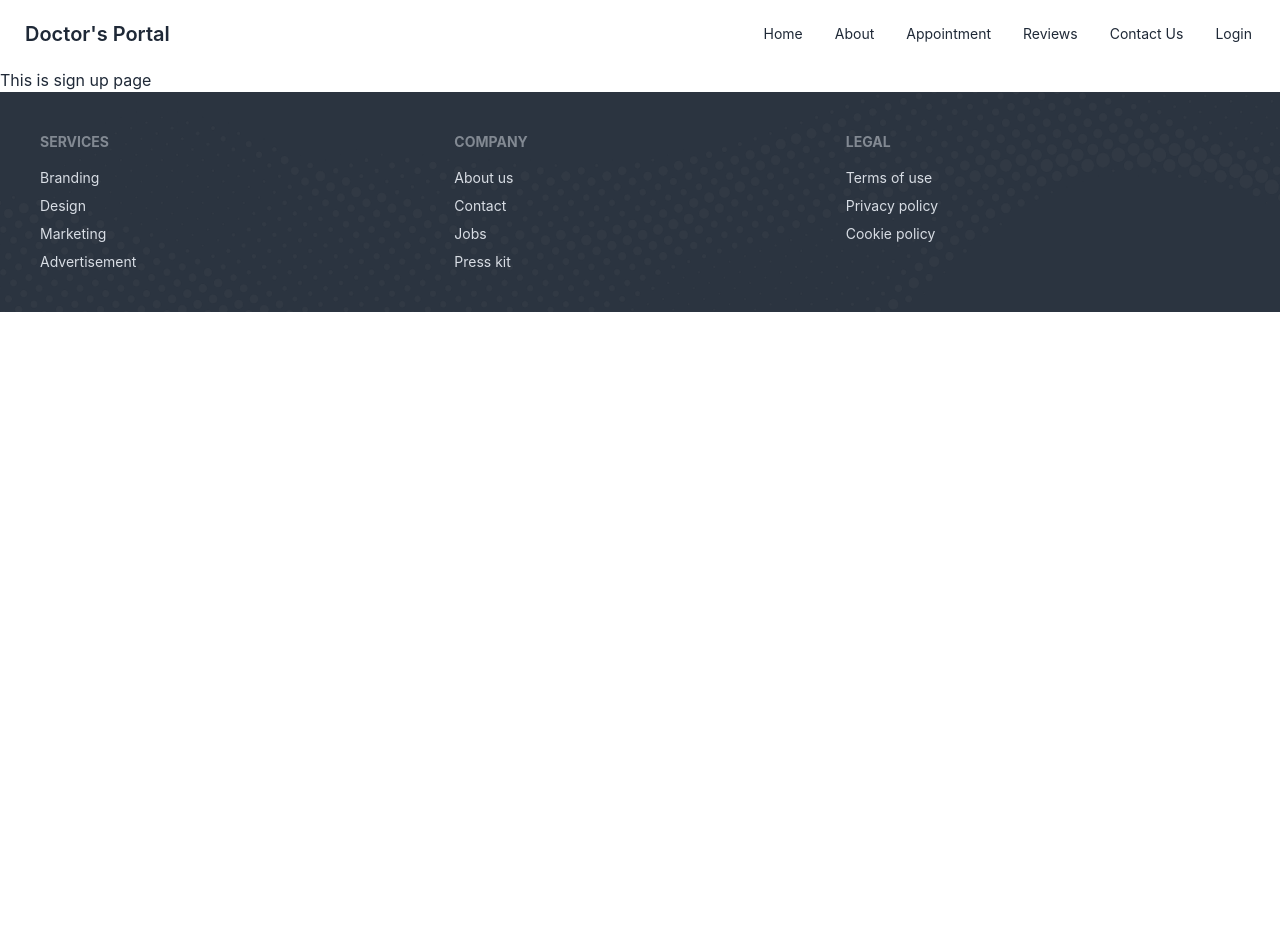
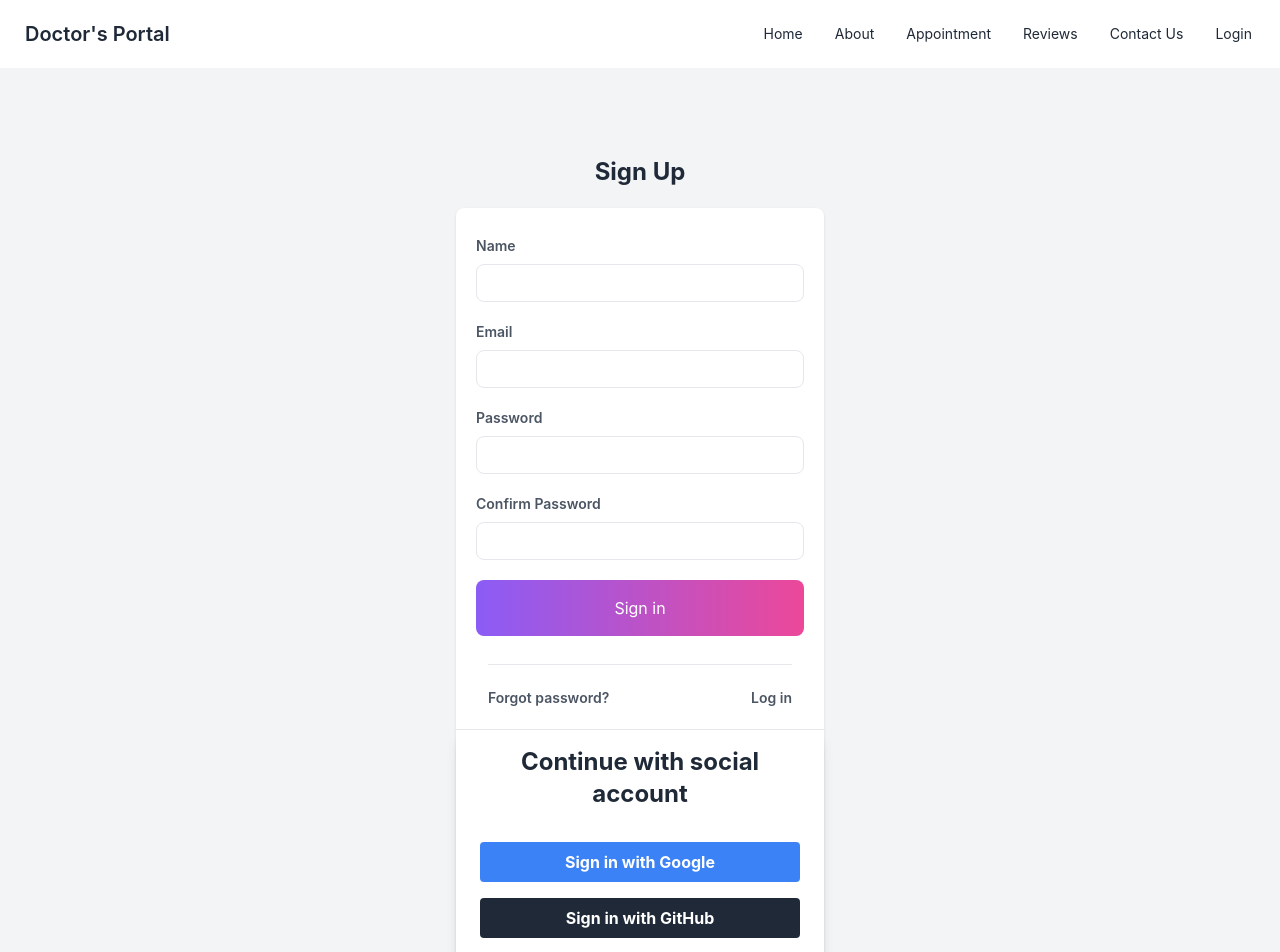
Before and after one commit to Iam-abdulahad/Doctor_Portal, a React (Create React App) app: page /signup in a window 1280 px wide. Shown: the top 952 px of the page. Before the commit the page ends 800 px from the top, so only its background shows below. Built offline with nearby package versions, Linux system fonts and the light colour scheme.

Commit message:
created login form with social login

```diff
--- a/src/Pages/Appointment/AvailableAppointments.js
+++ b/src/Pages/Appointment/AvailableAppointments.js
@@ -9,7 +9,7 @@ const AvailableAppointments = ({ date }) => {
 
 
           useEffect(() => {
-                    fetch('services.json')
+                    fetch('http://localhost:5000/service')
                               .then(res => res.json())
                               .then(data => setServices(data));
 
--- a/src/Pages/Login/Login.js
+++ b/src/Pages/Login/Login.js
@@ -1,9 +1,40 @@
 import React from 'react';
+import { Link } from 'react-router-dom';
+import SocialLogin from './SocialLogin';
 
 const Login = () => {
           return (
                     <div>
-                              <h2>This is Login page</h2>
+                              <div class="bg-gray-100 min-h-screen flex flex-col justify-center sm:py-12">
+                                        <div class="p-10 xs:p-0 mx-auto md:w-full md:max-w-md">
+                                                  <h1 class="font-bold text-center text-2xl mb-5">Login</h1>
+                                                  <div class="bg-white shadow w-full rounded-lg divide-y divide-gray-200">
+                                                            <div class="px-5 py-7">
+                                                                      <form>
+                                                                                <label class="font-semibold text-sm text-gray-600 pb-1 block">Email</label>
+                                                                                <input type="text" class="border rounded-lg px-3 py-2 mt-1 mb-5 text-sm w-full" />
+                                                                                <label class="font-semibold text-sm text-gray-600 pb-1 block">Password</label>
+                                                                                <input type="password" class="border rounded-lg px-3 py-2 mt-1 mb-5 text-sm w-full" />
+                                                                                <button type="submit" class="transition duration-200 h-14 bg-gradient-to-r from-violet-500 to-fuchsia-500 hover:bg-gradient-to-r from-purple-500 to-pink-500 focus:bg-blue-700 focus:outline-none rounded-lg px-3 py-2 text-white w-full">Sign in</button>
+                                                                      </form>
+                                                            </div>
+                                                            <div class="py-5 mx-8">
+                                                                      <div class="grid grid-cols-2 gap-1">
+                                                                                <div class="text-center sm:text-left whitespace-nowrap">
+                                                                                          <a href="#" class="transition duration-200 hover:text-blue-500 text-gray-600 text-sm font-semibold">Forgot password?</a>
+                                                                                </div>
+                                                                                <div class="text-center sm:text-right whitespace-nowrap">
+                                                                                          <Link to="/signup" class="transition duration-200 hover:text-blue-500 text-gray-600 text-sm font-semibold">Create account</Link>
+                                                                                </div>
+                                                                      </div>
+                                                            </div>
+                                                            <SocialLogin></SocialLogin>
+                                                  </div>
+
+                                        </div>
+
+                              </div>
+
                     </div>
           );
 };
--- a/src/Pages/Login/SignUp.js
+++ b/src/Pages/Login/SignUp.js
@@ -1,9 +1,42 @@
 import React from 'react';
+import { Link } from 'react-router-dom';
+import SocialLogin from './SocialLogin';
 
 const SignUp = () => {
           return (
                     <div>
-                              <h2>This is sign up page</h2>
+                              <div class="bg-gray-100 min-h-screen flex flex-col justify-center sm:py-12">
+                                        <div class="p-10 xs:p-0 mx-auto md:w-full md:max-w-md">
+                                                  <h1 class="font-bold text-center text-2xl mb-5">Sign Up</h1>
+                                                  <div class="bg-white shadow w-full rounded-lg divide-y divide-gray-200">
+                                                            <div class="px-5 py-7">
+                                                                      <form>
+                                                                                <label class="font-semibold text-sm text-gray-600 pb-1 block">Name</label>
+                                                                                <input type="text" class="border rounded-lg px-3 py-2 mt-1 mb-5 text-sm w-full" />
+                                                                                <label class="font-semibold text-sm text-gray-600 pb-1 block">Email</label>
+                                                                                <input type="text" class="border rounded-lg px-3 py-2 mt-1 mb-5 text-sm w-full" />
+                                                                                <label class="font-semibold text-sm text-gray-600 pb-1 block">Password</label>
+                                                                                <input type="password" class="border rounded-lg px-3 py-2 mt-1 mb-5 text-sm w-full" />
+                                                                                <label class="font-semibold text-sm text-gray-600 pb-1 block">Confirm Password</label>
+                                                                                <input type="password" class="border rounded-lg px-3 py-2 mt-1 mb-5 text-sm w-full" />
+                                                                                <button type="submit" class="transition duration-200 h-14 bg-gradient-to-r from-violet-500 to-fuchsia-500 hover:bg-gradient-to-r from-purple-500 to-pink-500 focus:bg-blue-700 focus:outline-none rounded-lg px-3 py-2 text-white w-full">Sign in</button>
+                                                                      </form>
+                                                            </div>
+                                                            <div class="py-5 mx-8">
+                                                                      <div class="grid grid-cols-2 gap-1">
+                                                                                <div class="text-center sm:text-left whitespace-nowrap">
+                                                                                          <a href="#" class="transition duration-200 hover:text-blue-500 text-gray-600 text-sm font-semibold">Forgot password?</a>
+                                                                                </div>
+                                                                                <div class="text-center sm:text-right whitespace-nowrap">
+                                                                                          <Link to="/login" class="transition duration-200 hover:text-blue-500 text-gray-600 text-sm font-semibold">Log in</Link>
+                                                                                </div>
+                                                                      </div>
+                                                            </div>
+                                                            <SocialLogin></SocialLogin>
+                                                  </div>
+                                        </div>
+                              </div>
+
                     </div>
           );
 };
--- /dev/null
+++ b/src/Pages/Login/SocialLogin.js
@@ -0,0 +1,29 @@
+import React from 'react';
+
+const SocialLogin = () => {
+          return (
+                    <div>
+                              <div class="bg-white max-w-md mx-auto rounded-lg overflow-hidden shadow-lg">
+                                        <div class="py-4 px-6">
+                                                  <h2 class="text-center font-bold text-2xl mb-4">Continue with social account</h2>
+
+                                                  <button class="w-full bg-blue-500 hover:bg-blue-600 text-white font-bold py-2 px-4 rounded mt-4">
+                                                            Sign in with Google
+                                                  </button>
+
+                                                  <button class="w-full bg-gray-800 hover:bg-gray-900 text-white font-bold py-2 px-4 rounded mt-4">
+                                                            Sign in with GitHub
+                                                  </button>
+
+                                                  <button class="w-full bg-blue-700 hover:bg-blue-800 text-white font-bold py-2 px-4 rounded mt-4">
+                                                            Sign in with Facebook
+                                                  </button>
+
+                                        </div>
+                              </div>
+
+                    </div>
+          );
+};
+
+export default SocialLogin;
```
